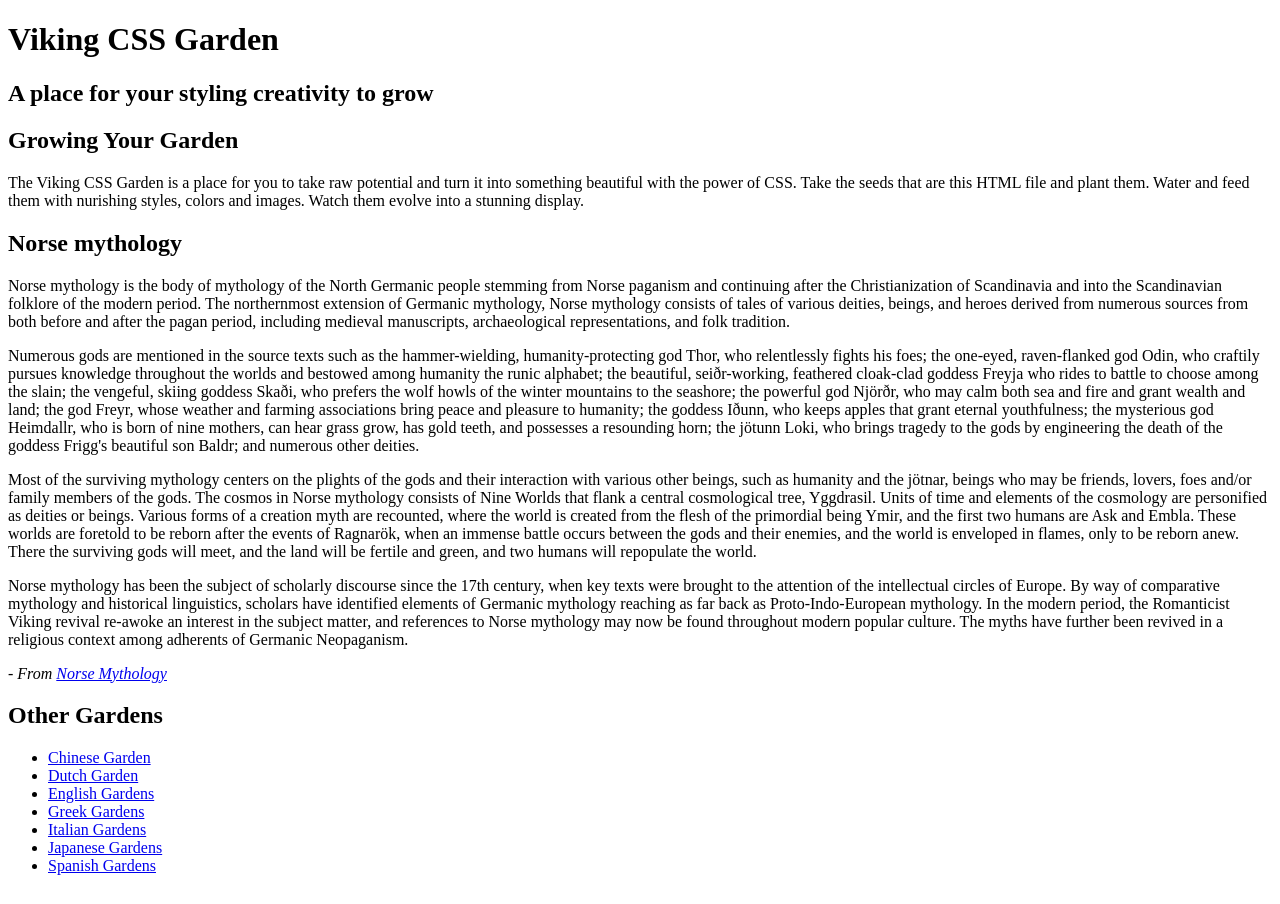
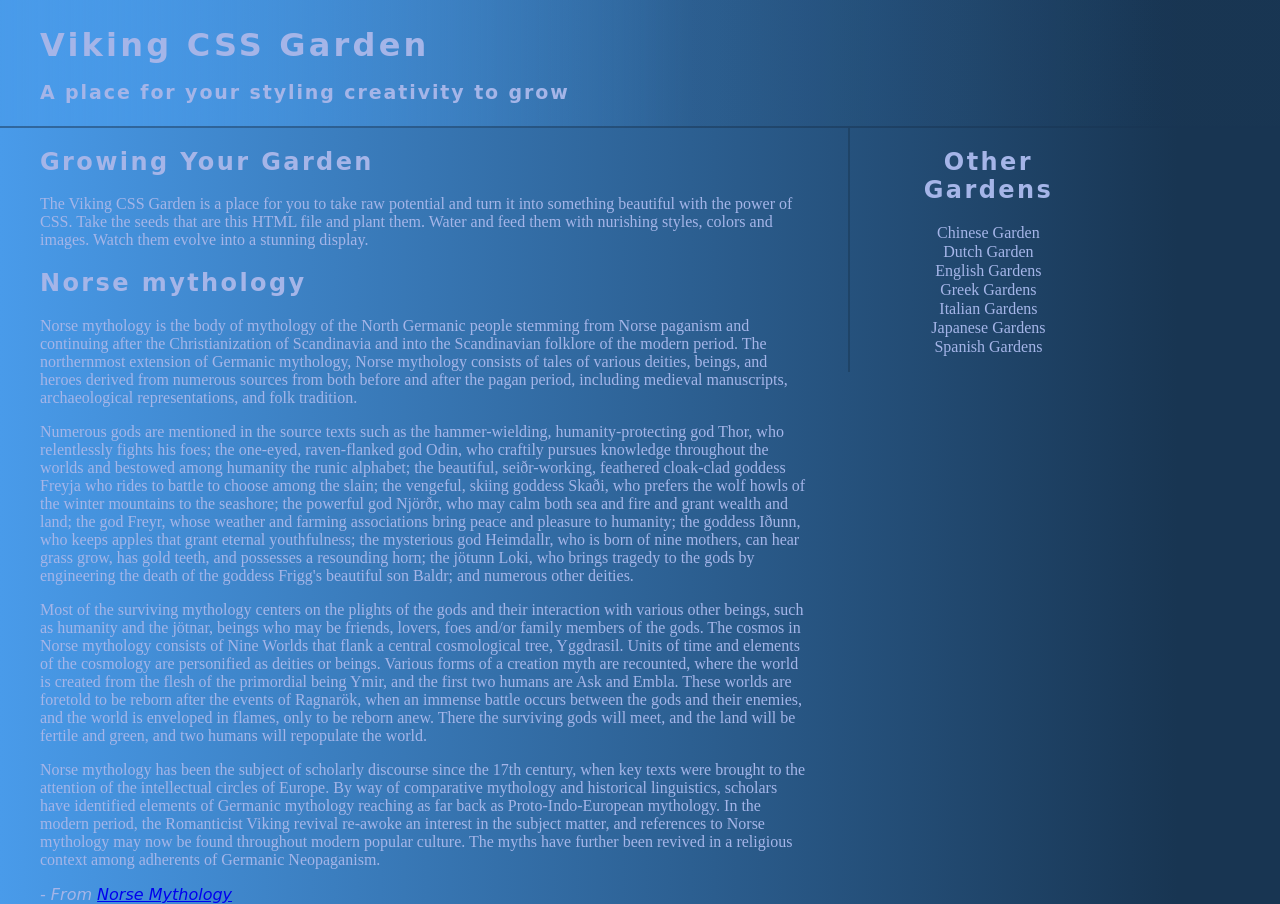
Before and after one commit to vikingeducation/assignment_viking_css_garden, a plain HTML site: page index.html in a window 1280 px wide. Drawn offline with Linux system fonts and the light colour scheme; a web font is replaced by a local one.

Commit message:
Finished css garden site

```diff
--- a/index.html
+++ b/index.html
@@ -5,7 +5,7 @@
     <meta name="viewport" content="width=device-width, initial-scale=1.0">
 
     <title>Viking CSS Garden</title>
-
+    <link href="https://fonts.googleapis.com/css?family=Eczar|Fruktur" rel="stylesheet">
     <link rel="stylesheet" href="/style.css">
   </head>
   <body>
--- a/style.css
+++ b/style.css
@@ -1,3 +1,69 @@
 /* ----------------------------------- *
  * Your Styles Here
  * ----------------------------------- */
+html {
+	font-family: 'Fruktur', cursive;
+	background: linear-gradient(to right, rgba(73,155,234,1) 0%, rgba(44,95,145,1) 54%, rgba(24,53,82,1) 92%);
+
+}
+
+body {
+	margin: 0px;
+}
+
+h1, h2 {
+	letter-spacing: .1em;
+}
+
+#main-header {
+ 	padding: 8px 0px 8px 0px;
+ 	background: linear-gradient(to right, rgba(73,155,234,1) 0%, rgba(44,95,145,.1) 54%, rgba(24,53,82,.1) 92%);
+ 	border-bottom:  2px solid rgba(24,53,82,.5);;
+ }
+
+.site-title,
+.tagline {
+	color: #A5B5E8;
+	margin-left: 40px;
+	line-height: 1em;
+	padding: 0px;
+}
+
+.tagline {
+	font-size: 19px;
+}
+
+#main-content {
+	display: block;
+	min-width: 300px;
+	max-width: 60%;
+	float: left;
+	margin-left: 40px;
+	color: #A5B5E8;
+}
+
+.section-content,
+.nav-link {
+	font-family: 'Eczar', serif;
+}
+
+#sidebar {
+	display: block;
+	width: 200px;
+	float: left;
+	margin: 0px 40px 0px 40px;
+	text-align: center;
+	padding: 0px 3% 0px 3%;
+	border-left: 2px solid rgba(24,53,82,.5);
+	color: #A5B5E8;
+}
+
+.nav-links {
+	list-style-type: none;
+	padding: 0px 20% 0px 20%;
+}
+
+.nav-link {
+	text-decoration: none;
+	color: #A5B5E8;
+}
```
